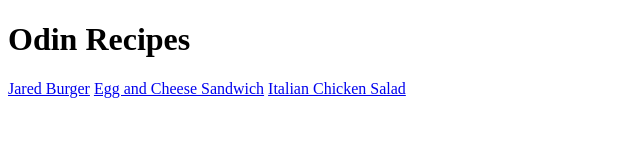
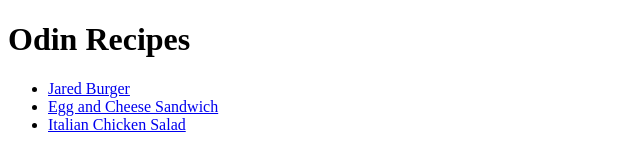
Before and after one commit to goldjared/odin-recipes, a plain HTML site: page index.html in a window 1280 px wide. Shown: the whole page, without its empty margins (0-640 px from the left). Drawn offline with Linux system fonts and the light colour scheme.

Commit message:
Put links into list

```diff
--- a/index.html
+++ b/index.html
@@ -6,9 +6,10 @@
     </head>
     <body>
         <h1>Odin Recipes</h1>
-        <a href="recipes/burger.html">Jared Burger</a>
-        <a href="recipes/eggandcheese.html">Egg and Cheese Sandwich</a>
-        <a href="recipes/italianchickensalad.html">Italian Chicken Salad</a>
-
+        <ul>
+        <li><a href="recipes/burger.html">Jared Burger</a>
+        <li><a href="recipes/eggandcheese.html">Egg and Cheese Sandwich</a></li>
+        <li><a href="recipes/italianchickensalad.html">Italian Chicken Salad</a></li>
+        </ul>
     </body>
 </html>
```
